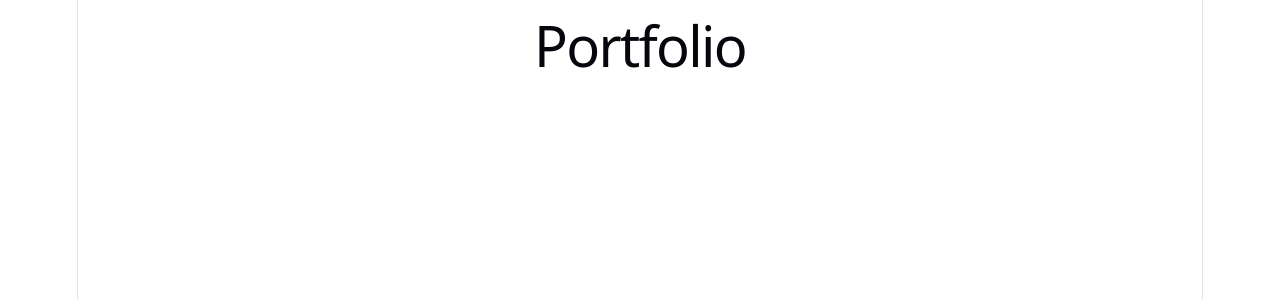
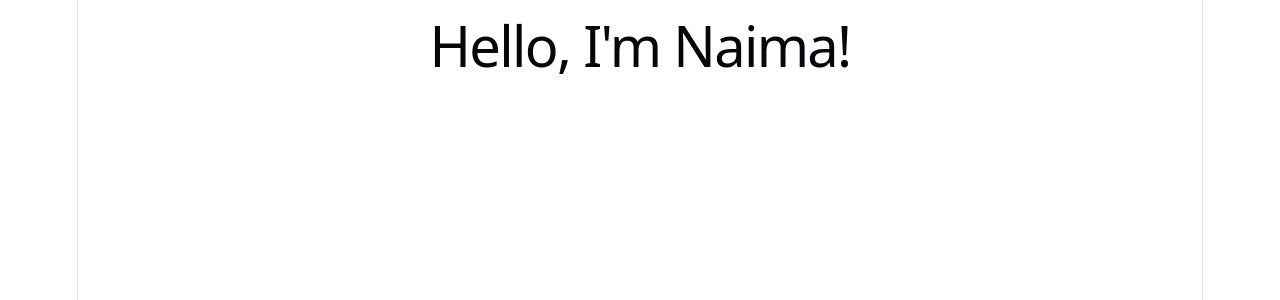
Before and after one commit to bdnaima/my_upgraded_portfolio, a React (Vite) app: page /about in a window 1280 px wide. Shown: the top 300 px of the page. Built offline with nearby package versions, Linux system fonts and the light colour scheme.

Commit message:
Add React Router and routing pages.

```diff
--- a/index.html
+++ b/index.html
@@ -4,7 +4,7 @@
     <meta charset="UTF-8" />
     <link rel="icon" type="image/svg+xml" href="/favicon.svg" />
     <meta name="viewport" content="width=device-width, initial-scale=1.0" />
-    <title>react1</title>
+    <title>Naima's Portfolio</title>
   </head>
   <body>
     <div id="root"></div>
--- a/package.json
+++ b/package.json
@@ -11,7 +11,8 @@
   },
   "dependencies": {
     "react": "^19.2.6",
-    "react-dom": "^19.2.6"
+    "react-dom": "^19.2.6",
+    "react-router-dom": "^7.17.0"
   },
   "devDependencies": {
     "@eslint/js": "^10.0.1",
--- a/src/App.jsx
+++ b/src/App.jsx
@@ -1,5 +1,21 @@
+import { BrowserRouter, Routes, Route } from "react-router-dom";
+
+import Home from "./pages/Home";
+import AboutMe from "./pages/AboutMe";
+import Projects from "./pages/Projects";
+import Contact from "./pages/Contact";
+
 const App = () => {
-  return <h1>Portfolio</h1>;
+  return (
+    <BrowserRouter>
+      <Routes>
+        <Route path="/" element={<Home />} />
+        <Route path="/about" element={<AboutMe />} />
+        <Route path="/projects" element={<Projects />} />
+        <Route path="/contact" element={<Contact />} />
+      </Routes>
+    </BrowserRouter>
+  );
 };
 
 export default App;
--- /dev/null
+++ b/src/pages/AboutMe.jsx
@@ -0,0 +1,5 @@
+const AboutMe = () => {
+  return <h1>Hello, I'm Naima!</h1>;
+};
+
+export default AboutMe;
--- /dev/null
+++ b/src/pages/Contact.jsx
@@ -0,0 +1,5 @@
+const Contact = () => {
+  return <h1>Contact me here:</h1>;
+};
+
+export default Contact;
--- /dev/null
+++ b/src/pages/Home.jsx
@@ -0,0 +1,5 @@
+const Home = () => {
+  return <h1>Home</h1>;
+};
+
+export default Home;
--- /dev/null
+++ b/src/pages/Projects.jsx
@@ -0,0 +1,5 @@
+const Projects = () => {
+  return <h1>These are my projects</h1>;
+};
+
+export default Projects;
```
Also changed, not shown: 1 other file (tests, documents, lock files or other folders).
